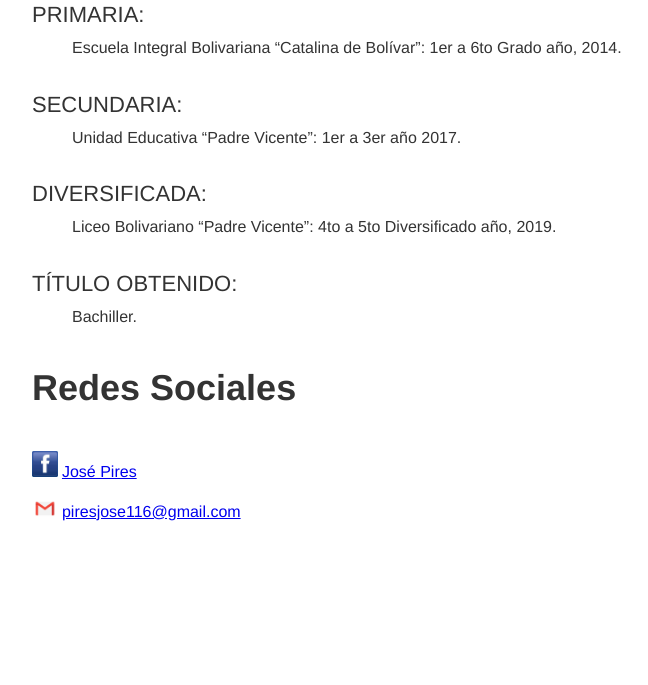
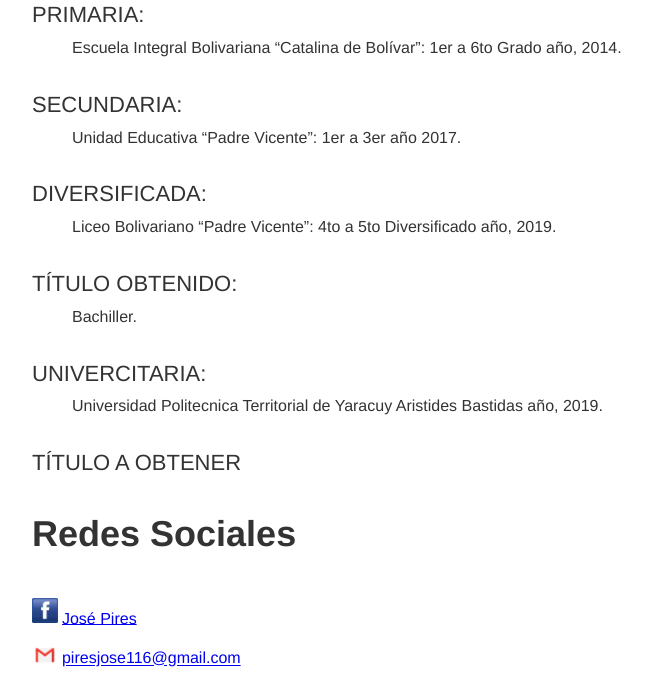
Before and after one commit to JMP2002/cv, a plain HTML site: page index.html in a window 1280 px wide. Shown: the part 690-1375 px from the top of the page, without its empty margins (183-831 px from the left). Before the commit the page ends 1229 px from the top, so only its background shows below. Drawn offline with Linux system fonts and the light colour scheme.

Commit message:
Update index.html

```diff
--- a/index.html
+++ b/index.html
@@ -44,6 +44,9 @@
                <dd>Liceo Bolivariano “Padre Vicente”: 4to a 5to Diversificado año, 2019.</dd>
                <dt>Título Obtenido:</dt>
                <dd>Bachiller.</dd>
+               <dt>Univercitaria:</dt>
+               <dd>Universidad Politecnica Territorial de Yaracuy Aristides Bastidas año, 2019.</dd>
+               <dt>Título A Obtener</dt>
               </dl>
              </div>
             </div>
```
